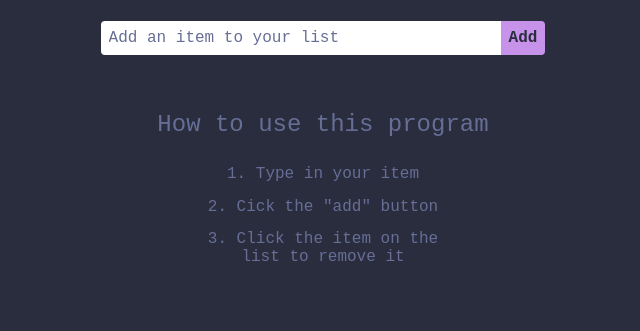
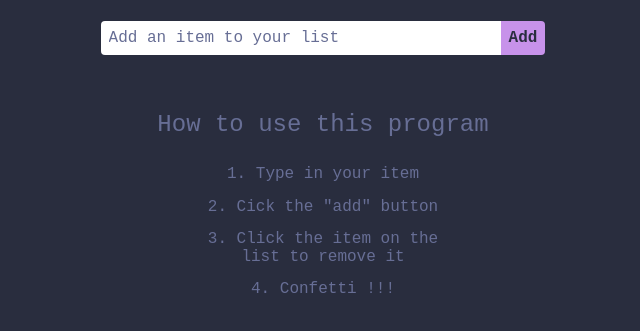
Before and after one commit to EJVargas03/mygrocerylist, a plain HTML site: page index.html in a window 1280 px wide. Shown: the part 81-412 px from the top of the page, without its empty margins (317-957 px from the left). Drawn offline with nearby package versions, Linux system fonts and the light colour scheme; a web font is replaced by a local one.

Commit message:
Added guide step

```diff
--- a/index.html
+++ b/index.html
@@ -33,6 +33,7 @@
         <li class="guideItem">1. Type in your item</li>
         <li class="guideItem">2. Cick the "add" button</li>
         <li class="guideItem">3. Click the item on the list to remove it</li>
+        <li class="guideItem">4. Confetti !!!</li>
     </ol>
 
 </body>
```
